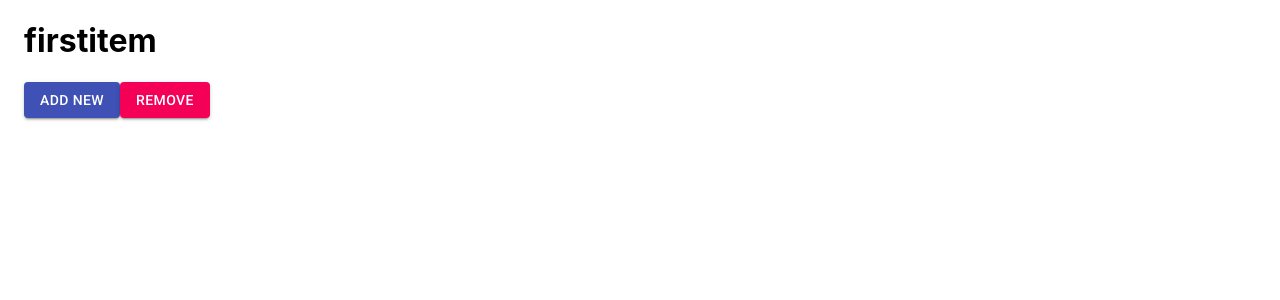
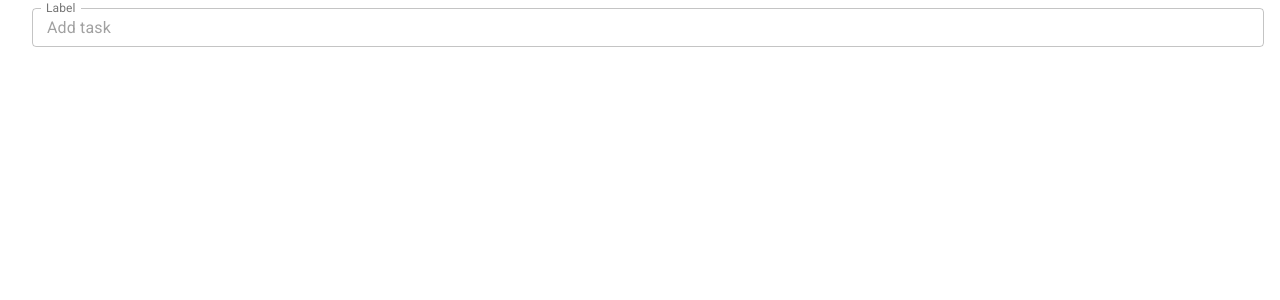
Before and after one commit to urmirahman/my-to-do-list, a React (Create React App) app: page / in a window 1280 px wide. Shown: the top 300 px of the page. Built offline with nearby package versions, Linux system fonts and the light colour scheme.

Commit message:
🎈:inputtext done

```diff
--- a/src/App.js
+++ b/src/App.js
@@ -1,62 +1,14 @@
 import React, { useState, useEffect } from "react";
-import { Container, Button } from "@material-ui/core";
+import { Container } from "@material-ui/core";
 import { makeStyles } from "@material-ui/styles";
 import { useMediaQuery } from "@material-ui/core";
+import { InputText } from "./components/InputText";
+
 function App() {
-  const [taskType, setTaskType] = useState([
-    { name: "abe" },
-    { name: "fsd" },
-    { name: "abdsfssde" },
-  ]);
-  const [test, settest] = useState([]);
-  let a = JSON.parse(localStorage.getItem("lastname")).lengh;
-  let b = taskType.length;
-  if (b > a) {
-    localStorage.setItem("lastname", JSON.stringify(taskType));
-    setTaskType(localStorage.setItem("lastname", JSON.stringify(taskType)));
-  }
-  useEffect(() => {
-    let a = JSON.parse(localStorage.getItem("lastname")).lengh;
-    let b = taskType.length;
-    if (b > a) {
-      localStorage.setItem("lastname", JSON.stringify(taskType));
-      setTaskType(localStorage.setItem("lastname", JSON.stringify(taskType)));
-    }
-    // setTaskType(JSON.parse(localStorage.getItem("lastname")));
-    console.log("from array");
-    console.log(taskType);
-    console.log("from Localstorage");
-    console.log(JSON.parse(localStorage.getItem("lastname")));
-  }, [taskType]);
-
-  const handleClick = (e) => {
-    e.preventDefault();
-
-    console.log("from array in handeclick");
-    console.log(taskType);
-    setTaskType((prevtype) => [...prevtype, { name: "new type" }]);
-
-    localStorage.setItem("lastname", JSON.stringify(taskType));
-    console.log("from array handeclick");
-    console.log(taskType);
-    console.log("from Localstorage handeclick");
-    console.log(JSON.parse(localStorage.getItem("lastname")));
-  };
-
   return (
-    <div className="App">
-      <Container>
-        {taskType.map((type) => (
-          <h1>{type.name}</h1>
-        ))}
-        {/* {test.map((data) => (
-          <h1>{data}</h1>
-        ))} */}
-        <Button onClick={handleClick} variant="contained" color="primary">
-          Add new
-        </Button>
-      </Container>
-    </div>
+    <Container className="App">
+      <InputText />
+    </Container>
   );
 }
 
--- /dev/null
+++ b/src/components/InputText.jsx
@@ -0,0 +1,66 @@
+import React from "react";
+import { TextField } from "@material-ui/core";
+import { makeStyles } from "@material-ui/styles";
+export const InputText = () => {
+  const classes = userStyles();
+  return (
+    <form>
+      <TextField
+          id="outlined-full-width"
+          label="Label"
+          style={{ margin: 8 }}
+          placeholder="Add task"
+          fullWidth
+          margin="normal"
+          InputLabelProps={{
+            shrink: true,
+          }}
+          variant="outlined"
+        />
+    </form>
+  );
+};
+
+const userStyles = makeStyles({
+  "@global": {
+    // You should target [class*="MuiButton-root"] instead if you nest themes.
+    ".MuiOutlinedInput-input": {
+      padding: "10px 15px 10px 15px !important",
+    },
+  },
+
+  ".MuiOutlinedInput-input": {
+    font: "inherit",
+    color: "currentColor",
+    width: "100%",
+    border: "0",
+    height: "1.1876em",
+    margin: "0",
+    display: " block",
+    padding: "6px 0 7px",
+    minWidth: " 0",
+    background: "none",
+    boxSizing: "content-box",
+    letterSpacing: " inherit",
+    animationDuration: " 10ms",
+    wepkitTapHighlishtColor: "transparent",
+  },
+});
+
+//     '.MuiOutlinedInput-input': {
+//         font: "inherit",
+// color: "currentColor",
+// width: "100%",
+// border: "0",
+// height: "1.1876em",
+// margin: "0",
+// display:" block",
+// padding: "6px 0 7px",
+// minWidth:" 0",
+// background: "none",
+// boxSizing: "content-box",
+// letterSpacing:" inherit",
+// animationDuration:" 10ms",
+// wepkitTapHighlishtColor:"transparent"
+
+//     },
--- a/src/index.js
+++ b/src/index.js
@@ -3,11 +3,10 @@ import ReactDOM from 'react-dom';
 import './index.css';
 import App from './App';
 import reportWebVitals from './reportWebVitals';
-import { Rought } from './components/Rough';
 
 ReactDOM.render(
   <React.StrictMode>
- <Rought/>
+ <App/>
   </React.StrictMode>,
   document.getElementById('root')
 );
```
